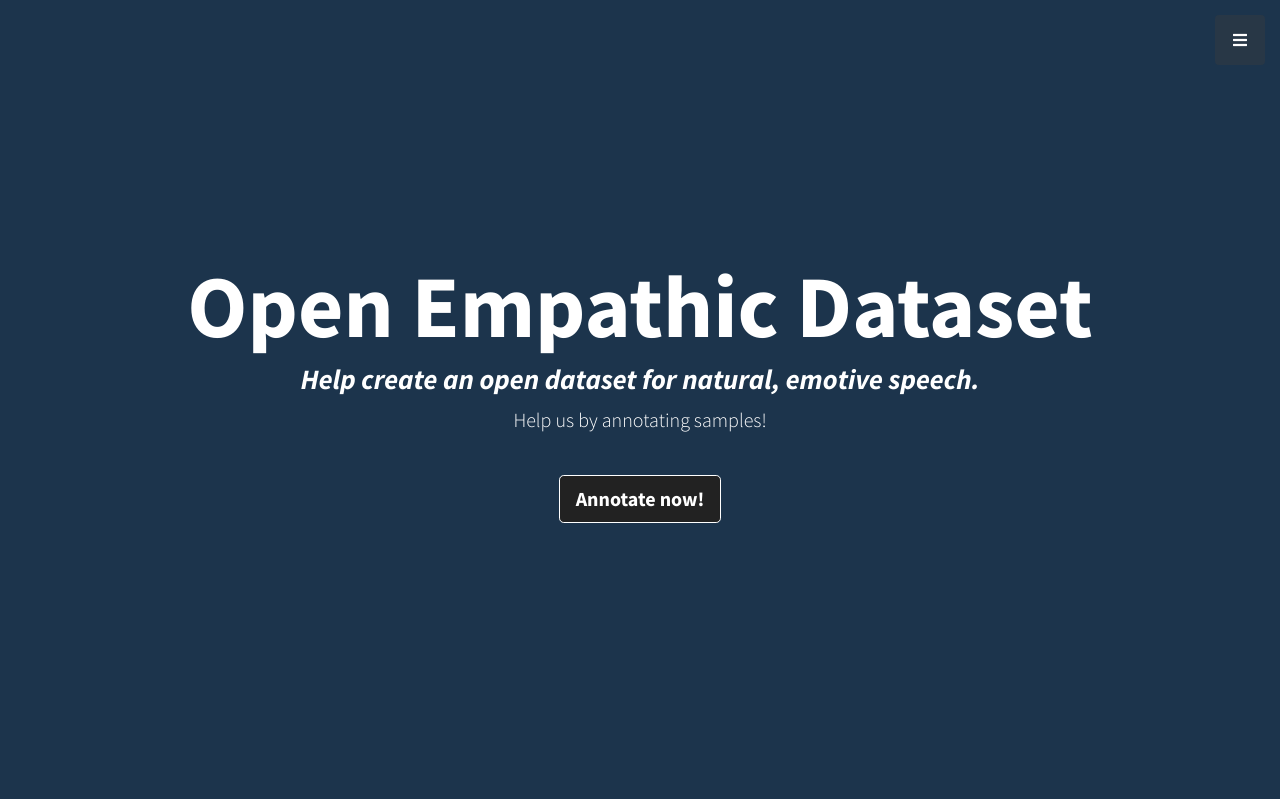
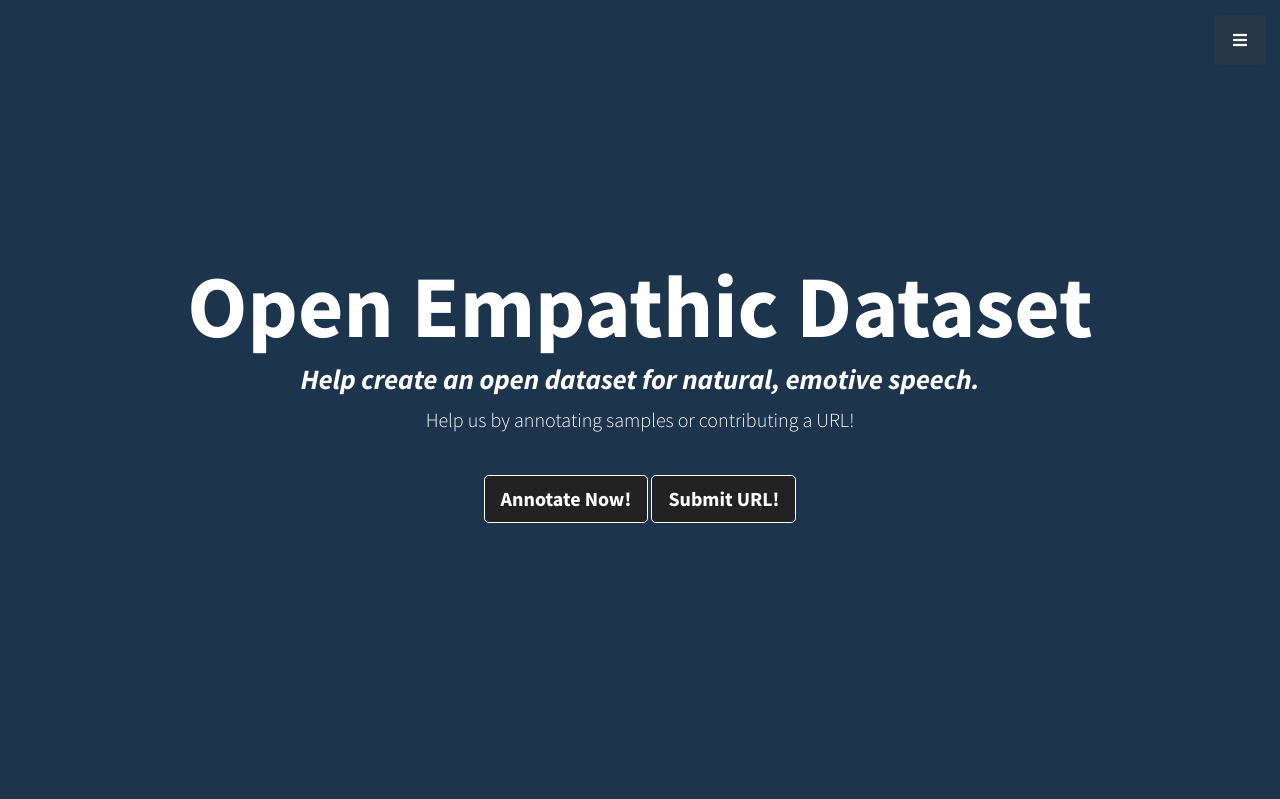
Before and after one commit to openempathic/EMNS-DCT, a Django app: page / in a window 1280 px wide. Shown: the top 799 px of the page. Run offline with Django 4.2, Linux system fonts and the light colour scheme; some libraries are stand-ins or nearby versions.

Commit message:
Button to submit new link

```diff
--- a/django_dataset_collection_tool/audio_recorder/templates/audio_recorder/home.html
+++ b/django_dataset_collection_tool/audio_recorder/templates/audio_recorder/home.html
@@ -15,8 +15,9 @@
 
         <!-- <p class="lead">How would you like to help?</p> -->
         <!-- <a class="btn btn-lg btn-secondary me-4 my-4" href="#">Record a Sample</a>  -->
-        <p class="lead">Help us by annotating samples!</p>
-            <a class="btn btn-lg btn-secondary me-4 my-4" href="{% url 'random-sample' %}">Annotate now!</a>
+        <p class="lead">Help us by annotating samples or contributing a URL!</p>
+            <a class="btn btn-lg btn-secondary me-4 my-4" href="{% url 'random-sample' %}">Annotate Now!</a>
+            <a class="btn btn-lg btn-secondary me-4 my-4" href="{% url 'utterance-create' %}">Submit URL!</a>
     </div>
 </header>
 
--- a/django_dataset_collection_tool/audio_recorder/templates/audio_recorder/navigation_bar.html
+++ b/django_dataset_collection_tool/audio_recorder/templates/audio_recorder/navigation_bar.html
@@ -30,6 +30,9 @@
             <a class="js-scroll-trigger" href="{% url 'random-sample' %}">Annotate</a>
         </li>
         <li class="sidebar-nav-item">
+            <a class="js-scroll-trigger" href="{% url 'utterance-create' %}">Submit URL</a>
+        </li>
+        <li class="sidebar-nav-item">
             <a class="js-scroll-trigger" href="{% url 'audio-recorder-utterances' %}">Utterances</a>
         </li>
         <li class="sidebar-nav-item">
```
